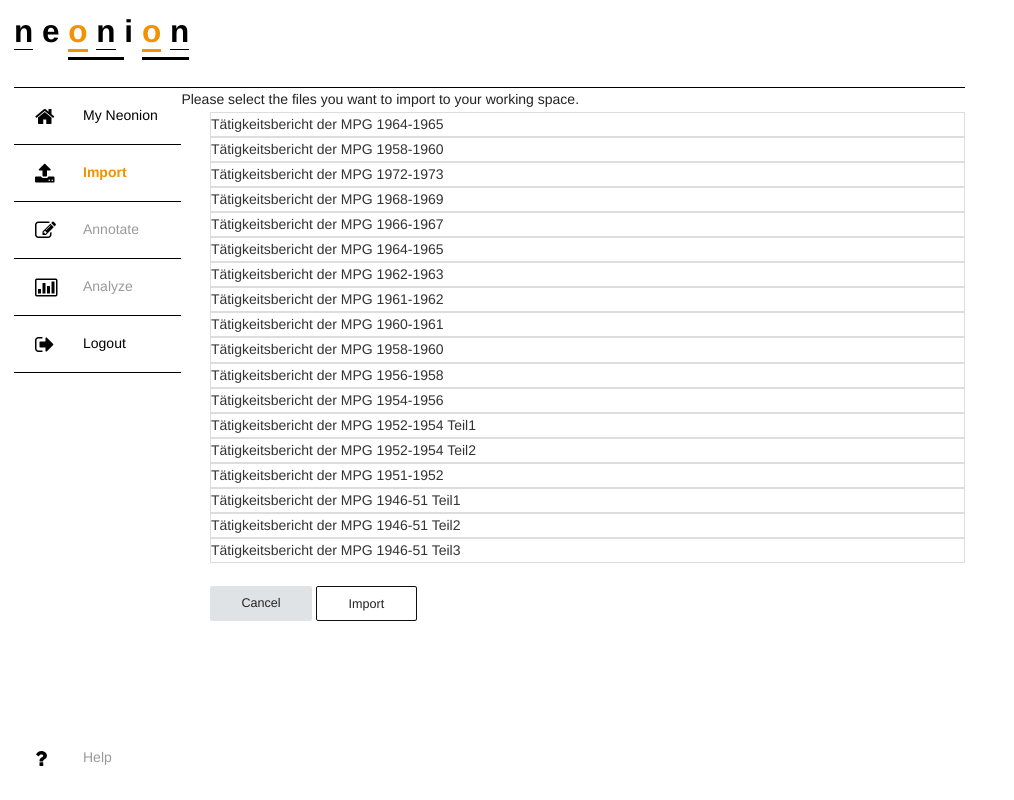
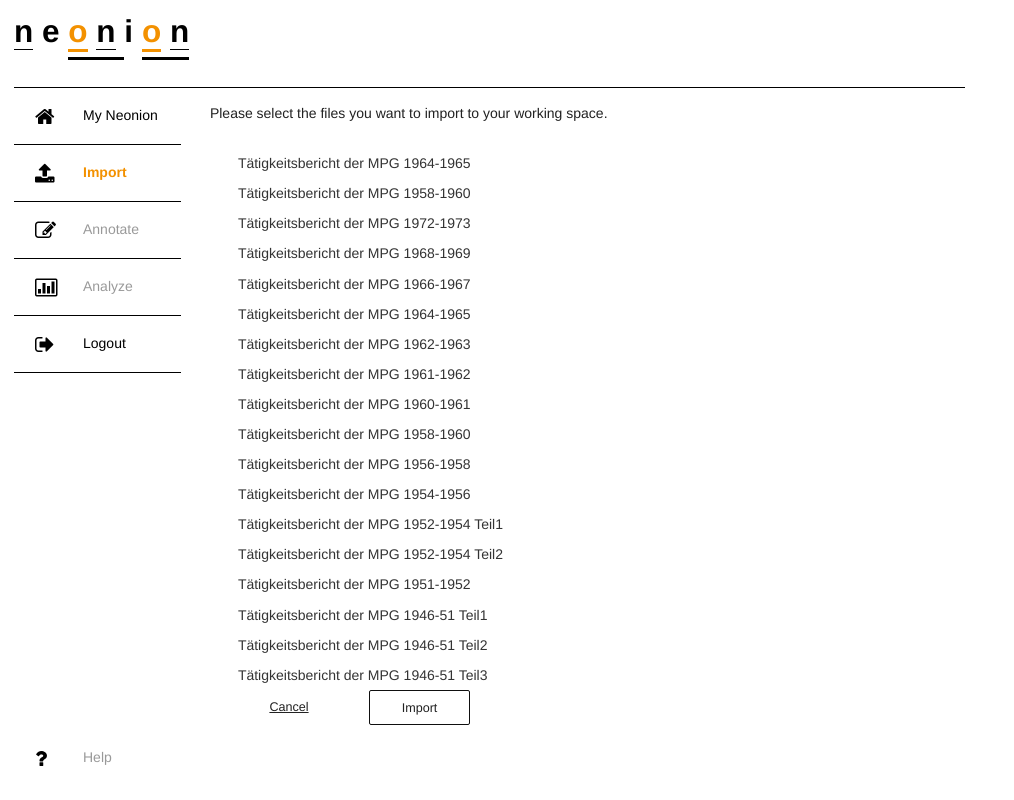
Before and after one commit to FUB-HCC/neonion, a Django app: page /import/ in a window 1280 px wide. Shown: the whole page, without its empty margins (0-1014 px from the left). Run offline with Django 3.2, Linux system fonts and the light colour scheme; the visitor is signed in with stand-in values (Sample User, id 1); data that the repository does not hold is empty; some libraries are stand-ins or nearby versions.

Commit message:
applied new design to import page

```diff
--- a/Annotation/templates/base_import.html
+++ b/Annotation/templates/base_import.html
@@ -27,16 +27,12 @@
 
 
 {% block bottom_right %}
-Please select the files you want to import to your working space.
-<div class="unit-80">
+<div class="unit-80" style="padding-top: 1em;">
+    <p style="">Please select the files you want to import to your working space.</p>
     <div class="import-dialog" id="dialog-import">
-        <div class="units-row dialog-body">
-            <div id="import-form-row">
-                <ul id="document-import-list"></ul>
-            </div>
-        </div>
+        <ul id="document-import-list"></ul>
         <div class="units-row end dialog-foot">
-            <span class="btn dialog-cancel-btn mid" onclick="closeImportDialog()">Cancel</span>
+            <button class="btn btn-small btn-outline mid cancel-btn">Cancel</button>
             <button class="btn btn-small btn-outline mid" onclick="importSelectedDocuments()">Import</button>
             <div id="document-cache" style="display:none"></div>
         </div>
--- a/prototype/static/css/neonion.css
+++ b/prototype/static/css/neonion.css
@@ -41,21 +41,14 @@
   color: #FF3235;
 }
 
-
-
 .verticalLine {
     display:none;
 }
-
-
 
 .as-active{
     font-weight: bold;
 }
 
-#document-table td{
-    padding-left: 1em;
-}
 
 #document-table tr td:nth-child(1){
     text-align: right;
@@ -188,7 +181,21 @@
 
 
 /*import dialog*/
-dialog#dialog-import{
+#dialog-import{
+  margin-left: 2em;
+}
+
+#document-import-list li{
+  border: none;
+  padding-top: 0.25em;
+  padding-bottom: 0.25em;
+}
+
+#document-import-list li:hover{
+  cursor: pointer;;
+}
+
+/*dialog#dialog-import{
   top:3em;
   min-width:50em;
   border: 1px solid rgba(0, 0, 0, 0.3);
@@ -271,12 +278,15 @@
 
 
 
-dialog#dialog-import .dialog-cancel-btn{
+.cancel-btn{
   text-decoration: underline;
+  border: none;
   margin-right: 2em;
   background-color: transparent;
 }
-dialog#dialog-import .dialog-cancel-btn:hover{
+.cancel-btn:hover{
+  border:none !important;
+  background: none !important;
   cursor: pointer;
   color: black;
 }
@@ -293,7 +303,7 @@
   background-color: rgba(0, 0, 0, 0.5);
 }
 
-
+*/
 dialog#dialog-import ::-webkit-scrollbar {
     width: 16px;
     height: 16px;
@@ -320,6 +330,8 @@
 dialog#dialog-import ::-webkit-scrollbar-thumb:window-inactive {
 background: rgba(0,0,0,0.9);
 }
+
+
 
 
 /* Button */
```
